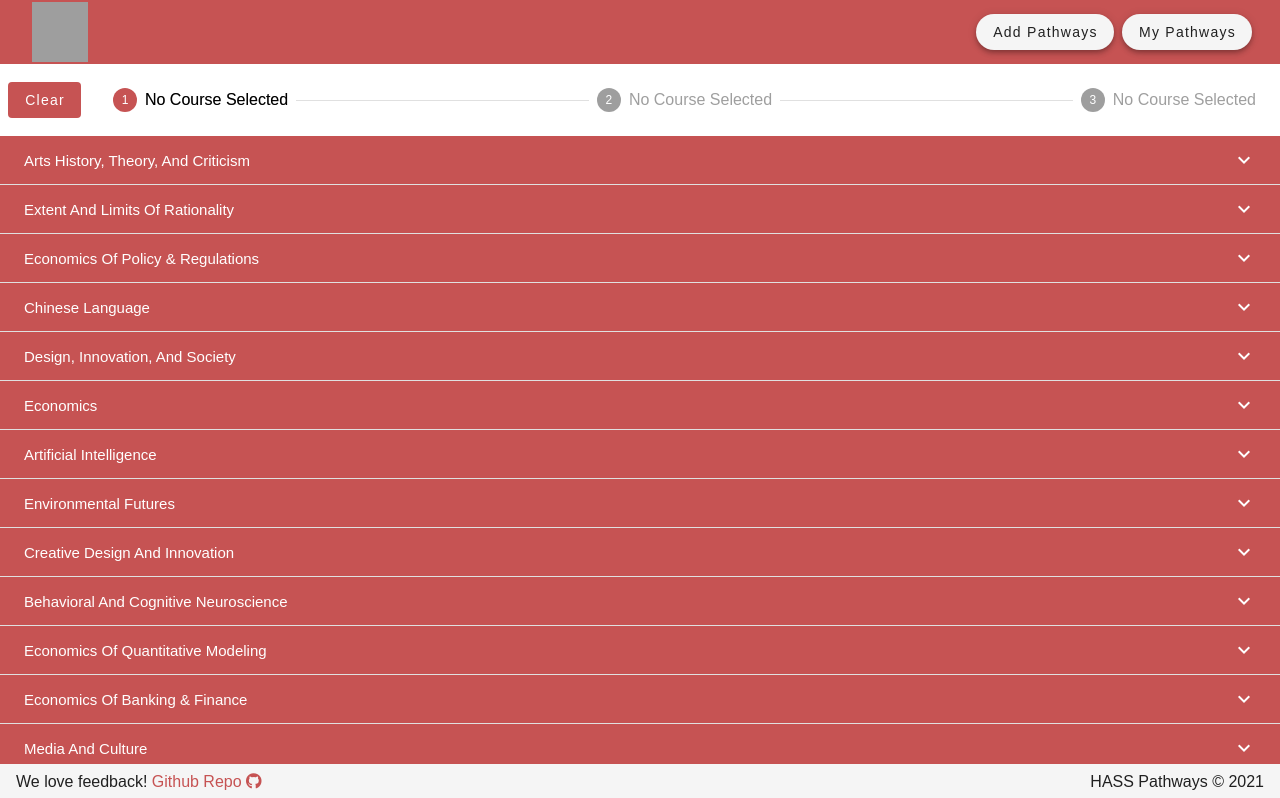
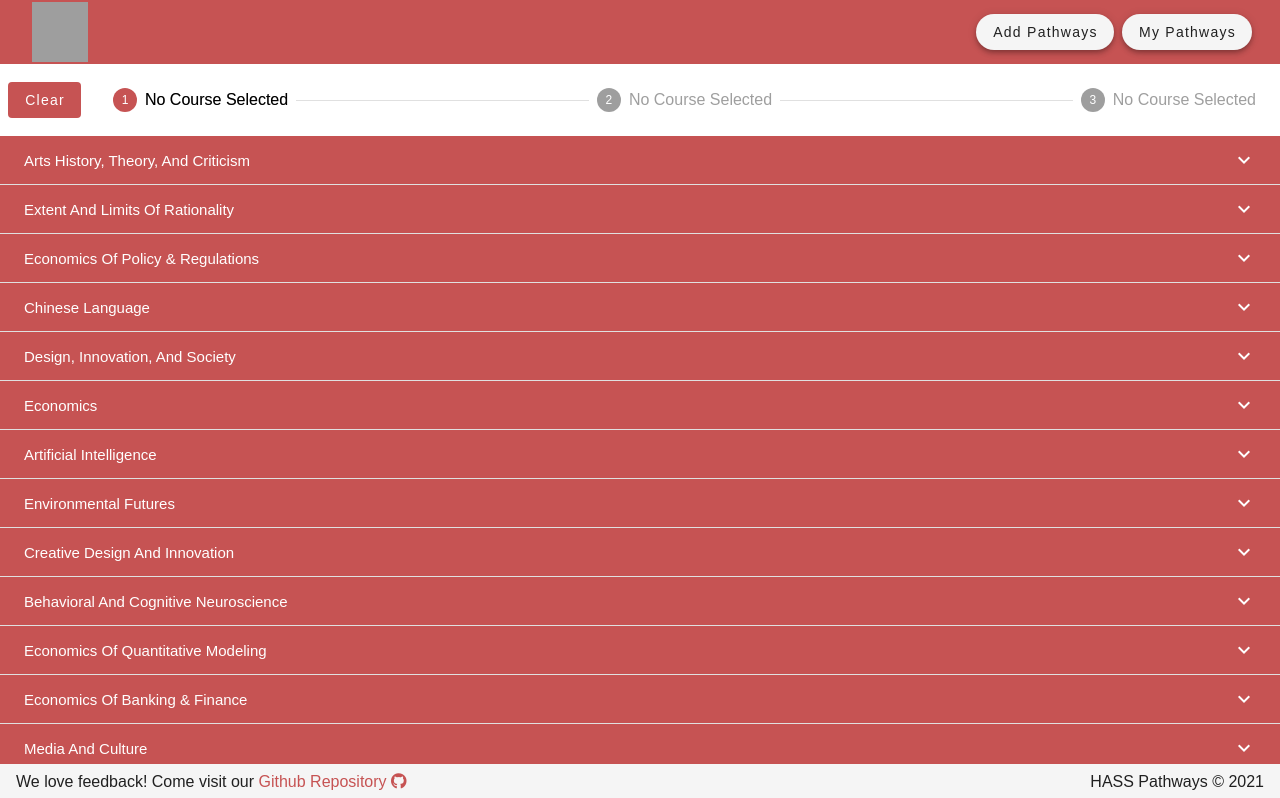
Before and after one commit to nishi7409/HASSPathways, a Vue app in the folder frontend/: page / in a window 1280 px wide. Shown: the top 798 px of the page. Built offline with nearby package versions, Linux system fonts and the light colour scheme; grey boxes are pictures that could not be loaded; a web font is replaced by a local one.

Commit message:
Minor cosmetic changes to the footer
footer content changes

```diff
--- a/frontend/src/App.vue
+++ b/frontend/src/App.vue
@@ -37,11 +37,11 @@
       <v-layout column>
         <div>
 
-          We love feedback!
+          We love feedback! Come visit our
           <a href="https://github.com/nishi7409/HASSPathways/issues" target="_blank" style="text-decoration: none">
 
             <span style="color: #c65353">
-              Github Repo
+              Github Repository
               <i style="color: #c65353" class="fab fa-github"></i>
             </span>
 
```
